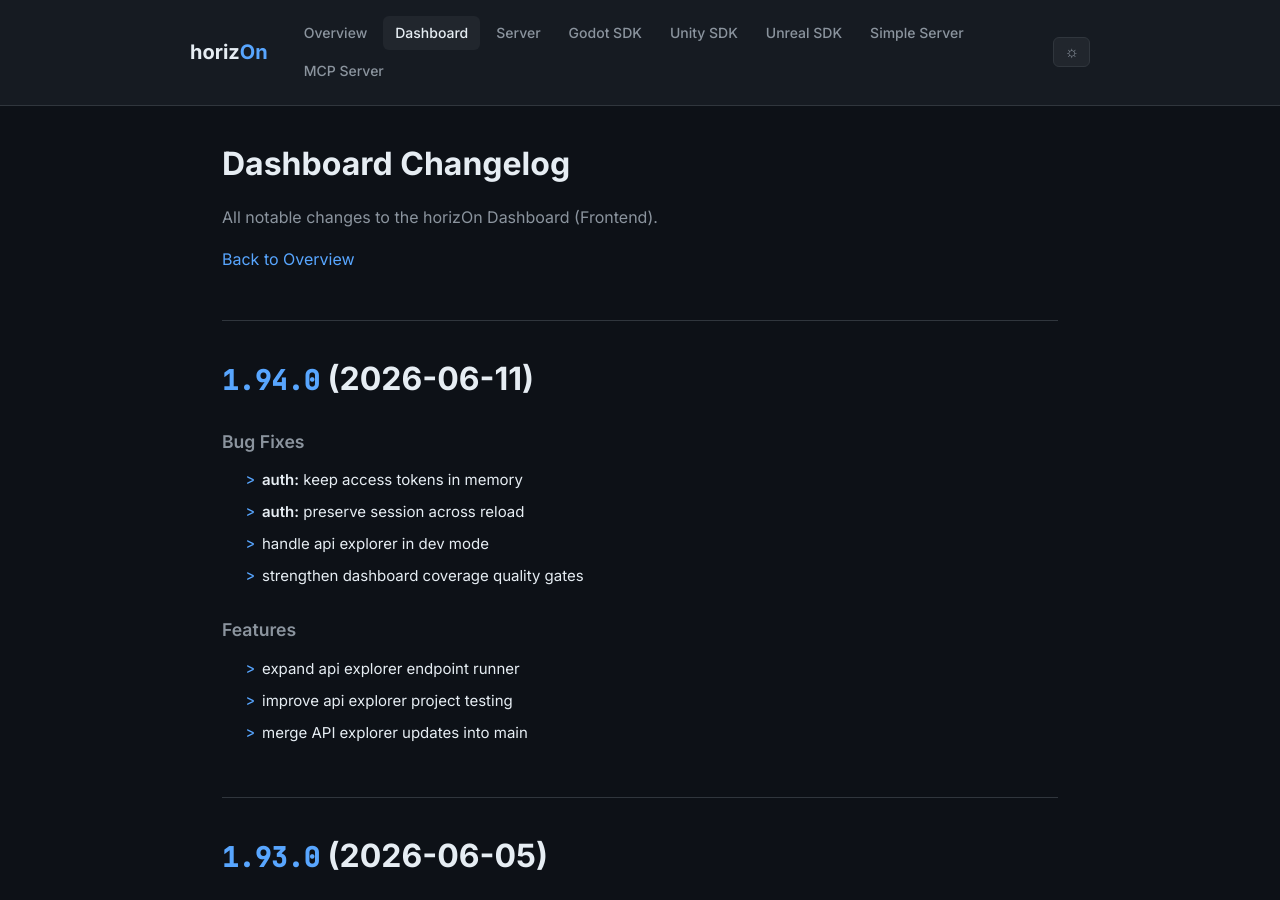
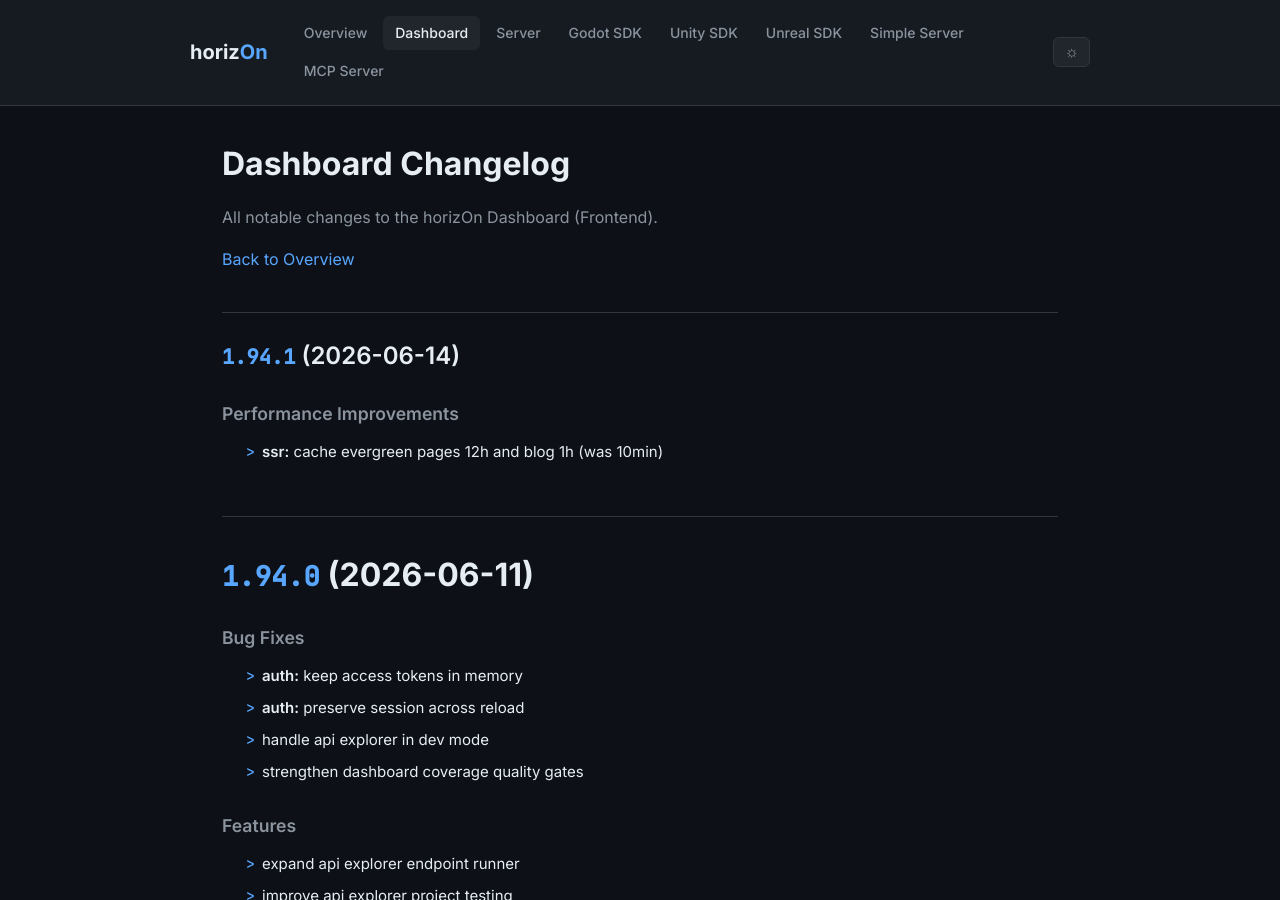
Before and after one commit to ProjectMakersDE/horizOn-Changelog, a Jekyll site: the page built from dashboard-changelog.md, in a window 1280 px wide and 900 px high. Built offline with Jekyll 4.4.1, drawn with Linux system fonts in a browser that asks for light colours.

Commit message:
chore: sync changelogs [skip ci]

```diff
--- a/dashboard-changelog.md
+++ b/dashboard-changelog.md
@@ -8,6 +8,13 @@ title: Dashboard Changelog
 All notable changes to the horizOn Dashboard (Frontend).
 
 [Back to Overview](.)
+
+## [1.94.1](https://github.com/ProjectMakersDE/horizOn-Dashboard/compare/v1.94.0...v1.94.1) (2026-06-14)
+
+
+### Performance Improvements
+
+* **ssr:** cache evergreen pages 12h and blog 1h (was 10min) ([61cb151](https://github.com/ProjectMakersDE/horizOn-Dashboard/commit/61cb15188dce66f80d9606f52d3eaf53857b8929))
 
 # [1.94.0](https://github.com/ProjectMakersDE/horizOn-Dashboard/compare/v1.93.0...v1.94.0) (2026-06-11)
 
```
Also changed, not shown: index.md (+1 -1 lines).
